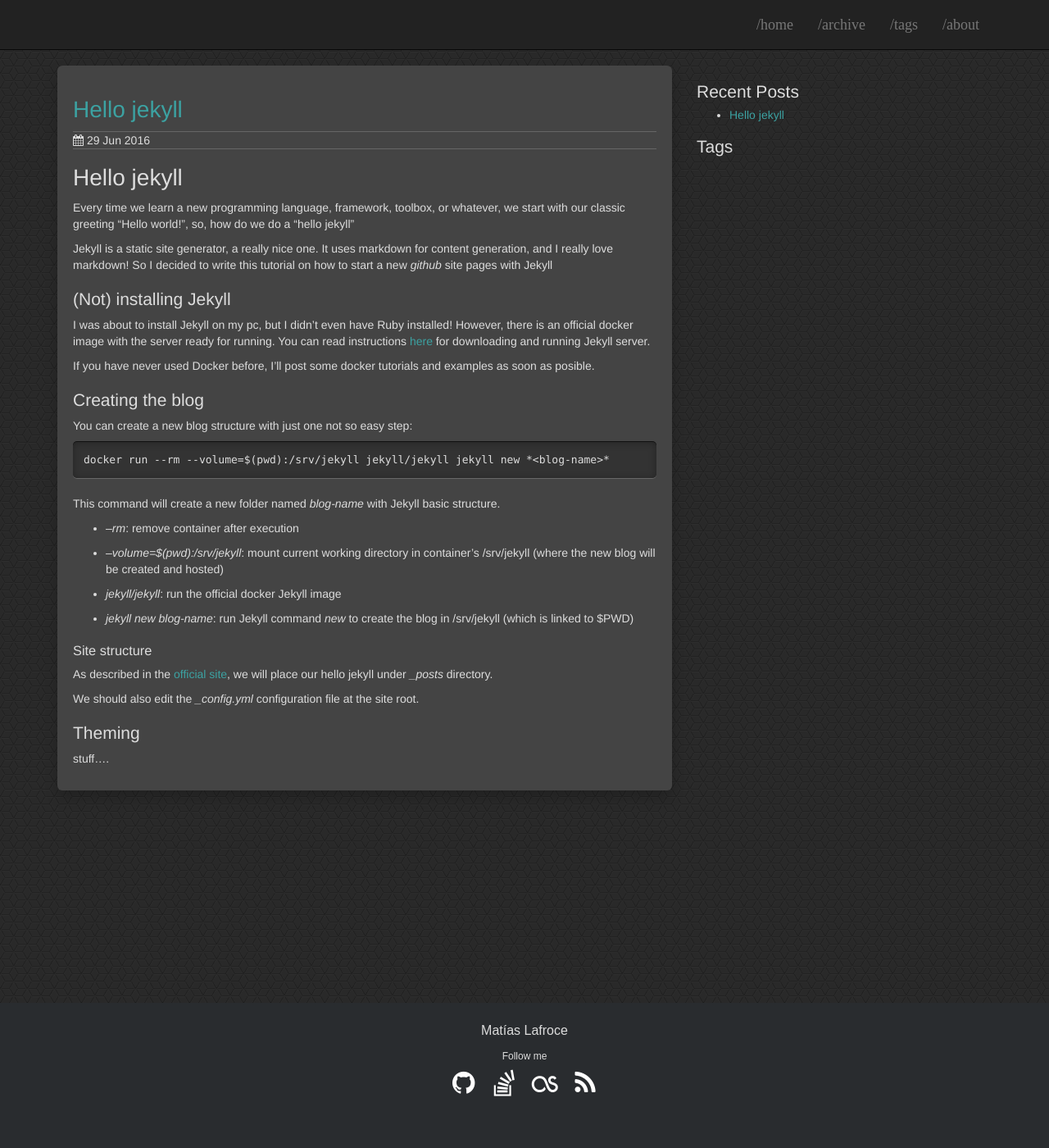
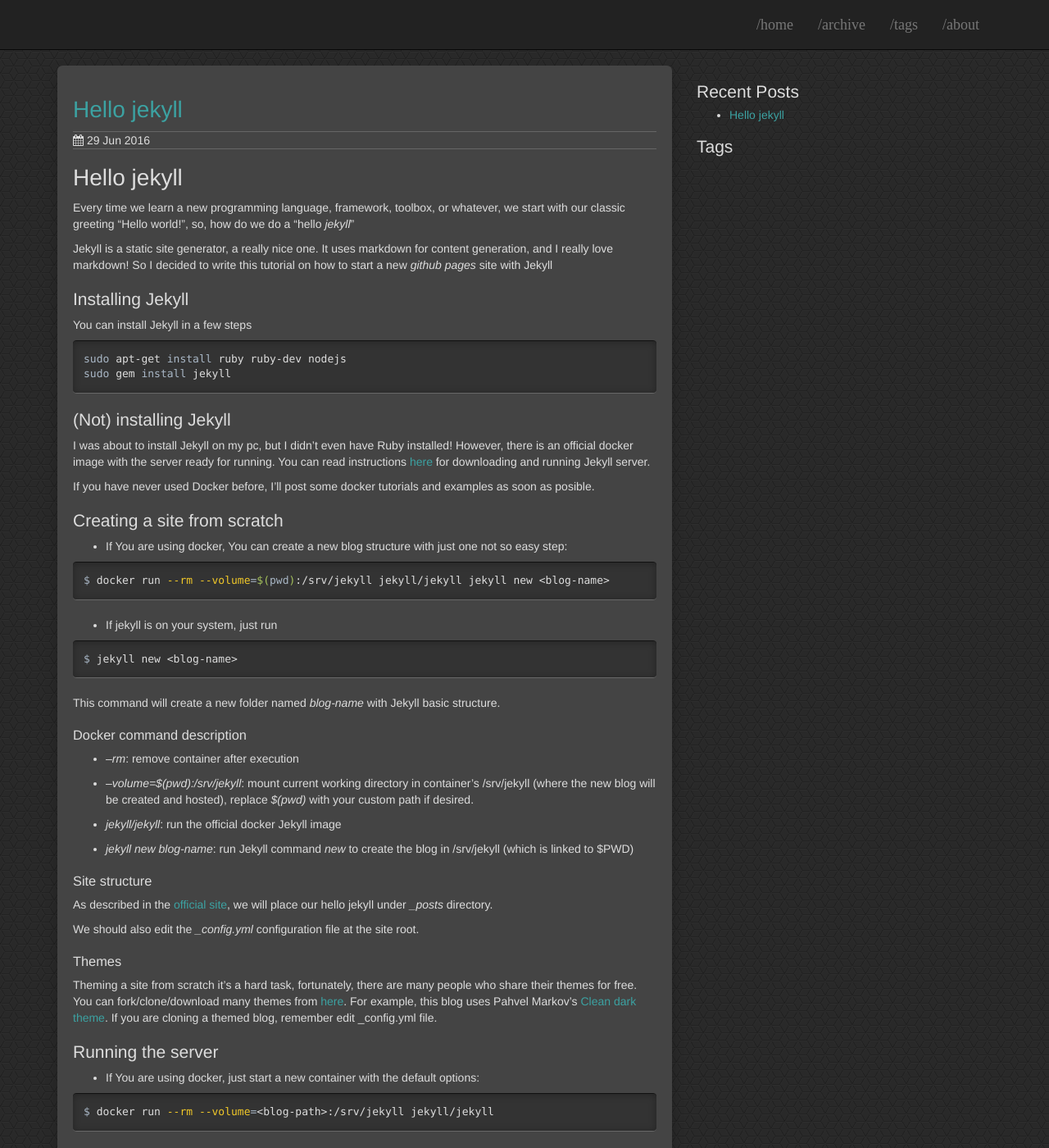
Before and after one commit to mlafroce/mlafroce.github.io, a Jekyll site: the page built from _posts/2016-06-29-hello-jekyll.md, in a window 1280 px wide and 1400 px high. Shown: the whole window at 82% size. Built offline with Jekyll 4.4.1, drawn with Linux system fonts in a browser that asks for light colours; some of the changed text lies outside the part shown.

Commit message:
Finished 2016-06-29 post.

```diff
--- a/_includes/footer.html
+++ b/_includes/footer.html
@@ -1,8 +1,11 @@
     <footer class="footer-distributed">
       <div class="container">
         <div class="footer">
-          <p>Matías Lafroce</p>
+          <p>Matías Lafroce (El barba)</p>
           {% include social.html %}
+        </div>
+        <div class="footer-theme">
+        This blog uses Pahvel Markov's <a href="https://github.com/streetturtle/jekyll-clean-dark">Clean dark theme</a>
         </div>
       </div>
     </footer>
--- a/_posts/2016-06-29-hello-jekyll.md
+++ b/_posts/2016-06-29-hello-jekyll.md
@@ -1,17 +1,28 @@
 ---
 layout: post
 title: Hello jekyll
+description: A guide to install jekyll, create your new site, and host it.
 ---
 
 Hello jekyll
 ============
 
 Every time we learn a new programming language, framework, toolbox, or whatever,
-we start with our classic greeting "Hello world!", so, how do we do a "hello jekyll"
+we start with our classic greeting "Hello world!", so, how do we do a "hello *jekyll*"
 
 Jekyll is a static site generator, a really nice one. It uses markdown for content generation, and I really love markdown!
-So I decided to write this tutorial on how to start a new *github* site pages with Jekyll
+So I decided to write this tutorial on how to start a new *github pages* site with Jekyll
 
+
+Installing Jekyll
+-----------------
+
+You can install Jekyll in a few steps
+
+{% highlight shell %}
+sudo apt-get install ruby ruby-dev nodejs
+sudo gem install jekyll
+{% endhighlight %}
 
 (Not) installing Jekyll
 -----------------------
@@ -24,18 +35,28 @@ for downloading and running Jekyll server.
 If you have never used Docker before, I'll post some docker tutorials and examples as soon as posible.
 
 
-Creating the blog
------------------
+Creating a site from scratch
+----------------------------
 
-You can create a new blog structure with just one not so easy step:
+* If You are using docker, You can create a new blog structure with just one not so easy step:
 
-    docker run --rm --volume=$(pwd):/srv/jekyll jekyll/jekyll jekyll new *<blog-name>*
+{% highlight shell %}
+$ docker run --rm --volume=$(pwd):/srv/jekyll jekyll/jekyll jekyll new <blog-name>
+{% endhighlight %}
+
+* If jekyll is on your system, just run
+
+{% highlight shell %}
+$ jekyll new <blog-name>
+{% endhighlight %}
 
 This command will create a new folder named *blog-name* with Jekyll basic structure.
 
+### Docker command description
+
 * *--rm*: remove container after execution
 
-* *--volume=$(pwd):/srv/jekyll*: mount current working directory in container's /srv/jekyll (where the new blog will be created and hosted)
+* *--volume=$(pwd):/srv/jekyll*: mount current working directory in container's /srv/jekyll (where the new blog will be created and hosted), replace *$(pwd)* with your custom path if desired.
 
 * *jekyll/jekyll*: run the official docker Jekyll image
 
@@ -44,12 +65,58 @@ This command will create a new folder named *blog-name* with Jekyll basic struct
 
 ### Site structure
 
-As described in the [official site](https://jekyllrb.com/docs/structure/), we will place our hello jekyll under *_posts* directory.
+As described in the [official site](https://jekyllrb.com/docs/structure/),
+we will place our hello jekyll under *_posts* directory.
 
 We should also edit the *_config.yml* configuration file at the site root.
 
 
-Theming
--------
+### Themes
 
-stuff....
+Theming a site from scratch it's a hard task, fortunately, there are many people who share their themes for free.
+You can fork/clone/download many themes from [here](https://github.com/jekyll/jekyll/wiki/themes). For example, this blog uses Pahvel Markov's [Clean dark theme](https://github.com/streetturtle/jekyll-clean-dark).
+If you are cloning a themed blog, remember edit _config.yml file.
+
+
+Running the server
+------------------
+
+* If You are using docker, just start a new container with the default options:
+
+{% highlight shell %}
+$ docker run --rm --volume=<blog-path>:/srv/jekyll jekyll/jekyll
+{% endhighlight %}
+
+* If installed locally:
+
+{% highlight shell %}
+$ jekyll serve -s <blog-path> -d <build-path>
+{% endhighlight %}
+
+If -s (--source) is not provided, current dir is used as blog path.
+If -d (--destination) is not provided, current dir is used as build destination (_site location)
+
+
+Uploading to github pages
+-------------------------
+
+If you want to upload your site in github-pages, create a new repository named *username*.github.io (*username* will be your github user).
+Create a .gitignore file in your site folder with the following content:
+
+{% highlight text %}
+_site
+.sass-cache
+.jekyll-metadata
+{% endhighlight %}
+
+Initialize a local repository, commit your changes and push them to your github repo:
+
+{% highlight shell %}
+git init
+git add .
+git commit -m 'initial commit comment'
+git remote add origin <Remote URL>
+git push origin master
+{% endhighlight %}
+
+Remember to configure your local URL and github URL in the _config.yml file when testing local and before pushing remote.
--- a/css/theme.scss
+++ b/css/theme.scss
@@ -22,6 +22,9 @@ body {
 }
 .footer {
   text-align: center;
+}
+.footer-theme {
+  font-size: 0.5em;
 }
 .footer a {
   color: #ee4444;
```
Also changed, not shown: README.md.
